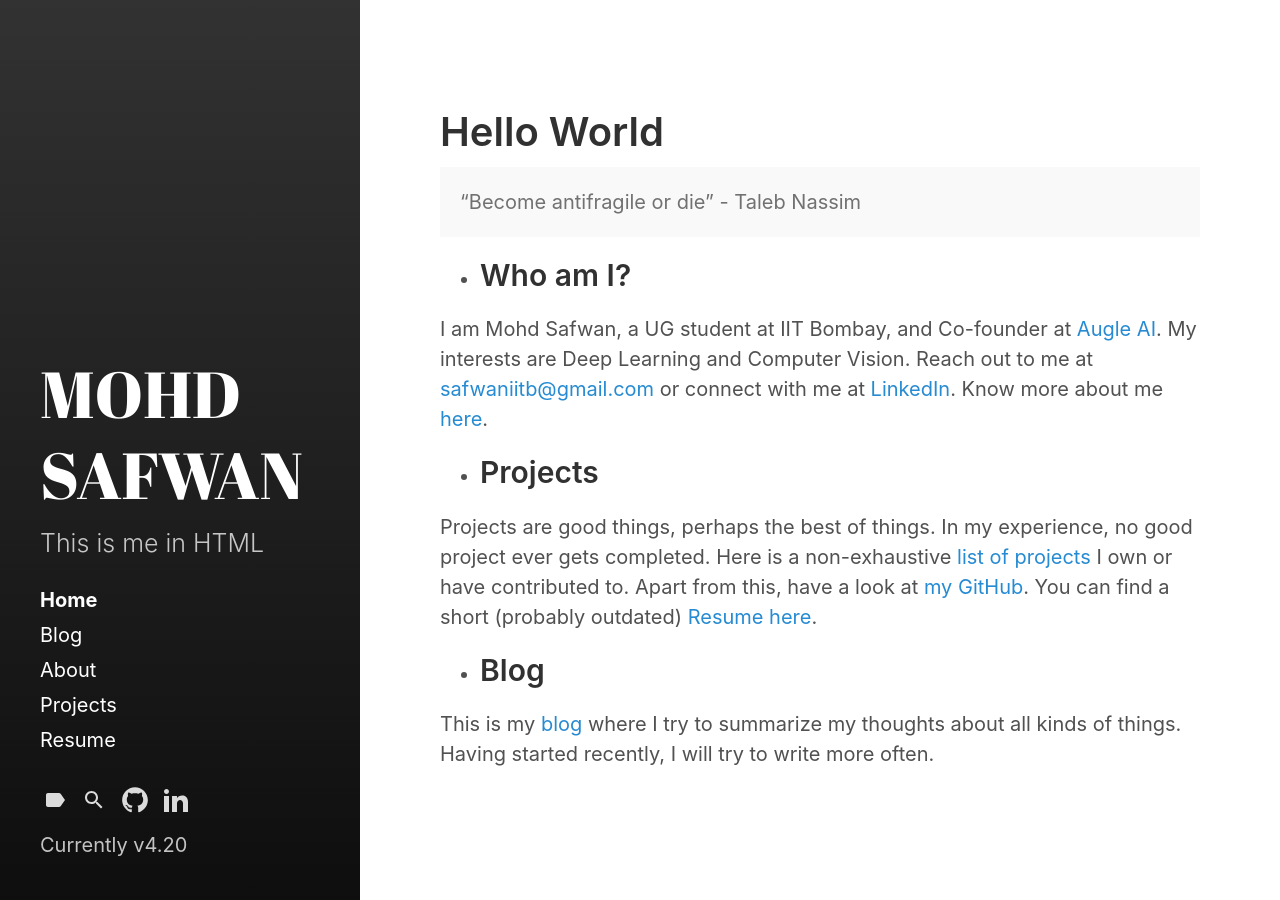
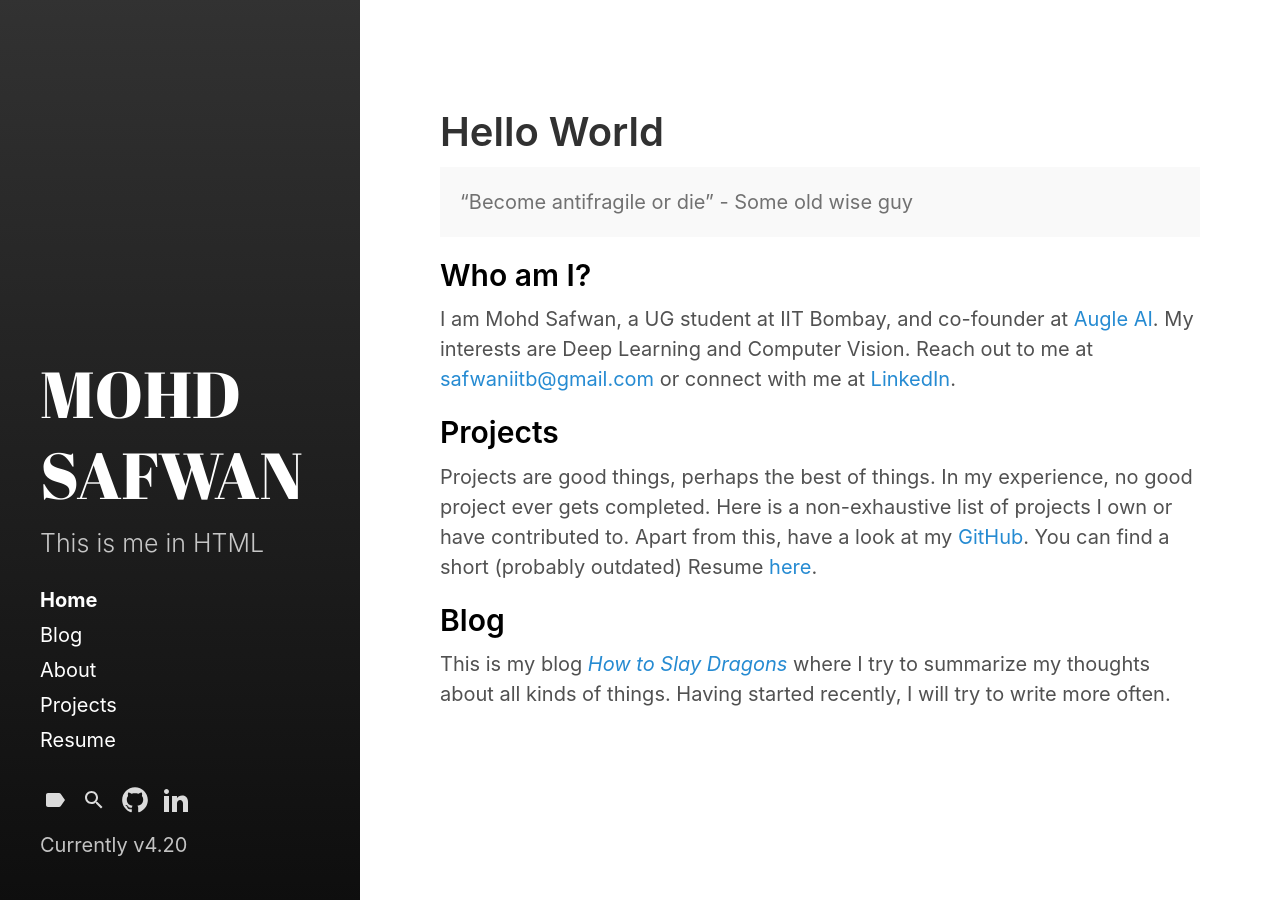
Before and after one commit to safwankdb/homepage, a Jekyll site: the page built from index.md, in a window 1280 px wide. Built offline with Jekyll 4.4.1, drawn with Linux system fonts in a browser that asks for light colours.

Commit message:
several minor changes

```diff
--- a/_config.yml
+++ b/_config.yml
@@ -1,6 +1,9 @@
 # Dependencies
 markdown:         kramdown
 highlighter:      rouge
+
+#Custom
+blog_name: 'How to Slay Dragons'
 
 # Setup
 title:            MOHD SAFWAN
@@ -18,8 +21,8 @@ author:
   name:           'Mohd Safwan'
   url:            https://safwankdb.github.io
 
-paginate:         10
-paginate-path:    "/blog/page:num/"
+# paginate:         10
+# paginate-path:    "/blog/page:num/"
 # paginate_path:    '/page:num'
                     # Or '/blog/page:num' if you want to move your index pages
 
--- a/index.md
+++ b/index.md
@@ -5,17 +5,18 @@ title: Hello World
 # Hello World
 
 <p class="message">
-    “Become antifragile or die” - Taleb Nassim
+    “Become antifragile or die” - Some old wise guy
 </p>
 
-- ## Who am I?
+<h2><a href="./about" style="color: #000000">Who am I?</a></h2>
 
-I am Mohd Safwan, a UG student at IIT Bombay, and Co-founder at [Augle AI](https://augle.ai). My interests are Deep Learning and Computer Vision. Reach out to me at [safwaniitb@gmail.com](mailto:safwaniitb@gmail.com) or connect with me at  [LinkedIn](https://www.linkedin.com/in/safwankdb/). Know more about me [here](./about).
 
-- ## Projects
+I am Mohd Safwan, a UG student at IIT Bombay, and co-founder at [Augle AI](https://augle.ai). My interests are Deep Learning and Computer Vision. Reach out to me at [safwaniitb@gmail.com](mailto:safwaniitb@gmail.com) or connect with me at  [LinkedIn](https://www.linkedin.com/in/safwankdb/).
 
-Projects are good things, perhaps the best of things. In my experience, no good project ever gets completed. Here is a non-exhaustive [list of projects](./projects) I own or have contributed to. Apart from this, have a look at [my GitHub](https://github.com/safwankdb). You can find a short (probably outdated) [Resume here](./Resume.pdf).
+<h2><a href="./projects" style="color: #000000">Projects</a></h2>
 
-- ## Blog
+Projects are good things, perhaps the best of things. In my experience, no good project ever gets completed. Here is a non-exhaustive list of projects I own or have contributed to. Apart from this, have a look at my [GitHub](https://github.com/safwankdb). You can find a short (probably outdated) Resume [here](./Resume.pdf).
 
-This is my [blog](./blog) where I try to summarize my thoughts about all kinds of things. Having started recently, I will try to write more often.
+<h2><a href="./blog" style="color: #000000">Blog</a></h2>
+
+This is my blog [*{{site.blog_name}}*](./blog) where I try to summarize my thoughts about all kinds of things. Having started recently, I will try to write more often.
```
Also changed, not shown: about.md (+2 -4 lines), blog/index.html (+8 -4 lines), projects.md (+1 -0 lines).
